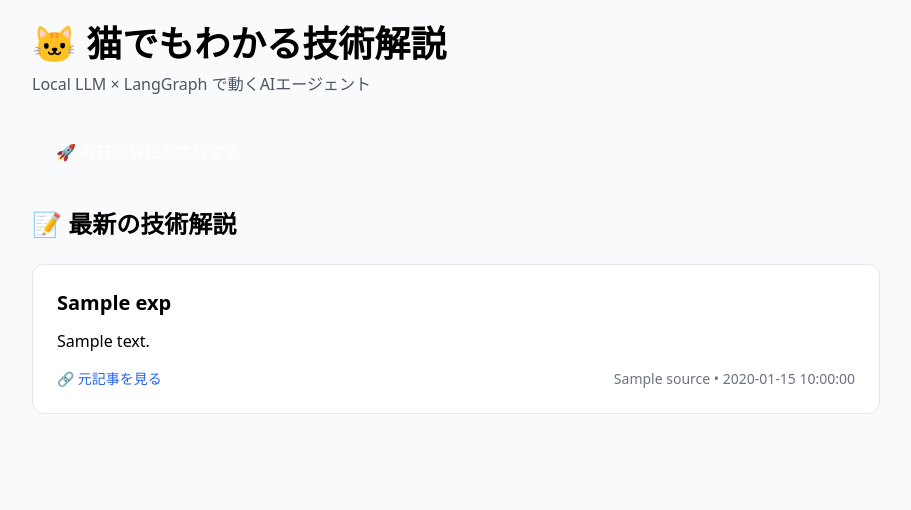
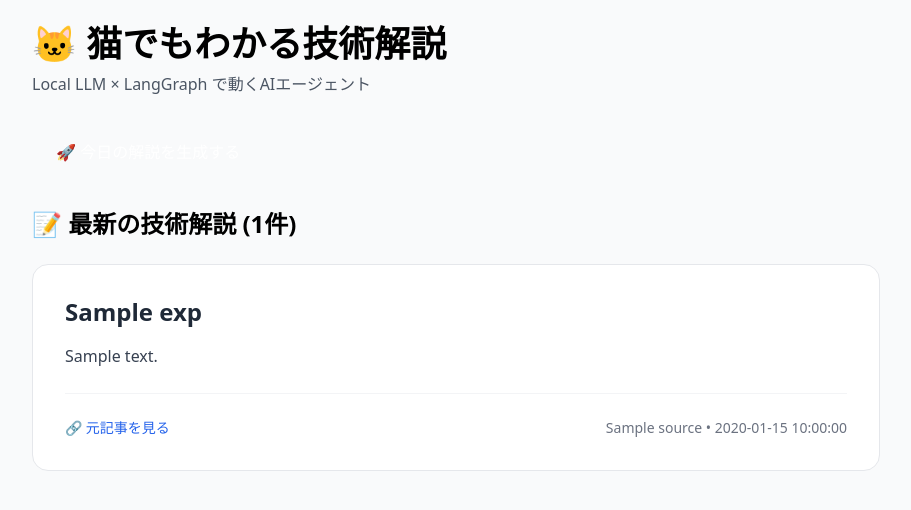
Before and after one commit to yutnagase/neko-tech-curator-agent, a FastAPI app: template src/api/templates/index.html in a window 1280 px wide. Shown: the top 510 px of the page, without its empty margins (184-1095 px from the left). Run offline with FastAPI, Linux system fonts and the light colour scheme; the template is opened without the code that fills it: most values are stand-ins (such as "Sample title", 1, 10 or a date in 2020); parts of the project's set-up code (start-up, migrations or seed data) failed here and were passed over.

Commit message:
fix: WebUIの記事、改行表示されるように修正

```diff
--- a/src/api/templates/index.html
+++ b/src/api/templates/index.html
@@ -1,21 +1,38 @@
 {% extends "base.html" %}
 
 {% block content %}
-<h2 class="text-2xl font-semibold mb-6">📝 最新の技術解説</h2>
+<h2 class="text-2xl font-semibold mb-6 flex items-center gap-2">
+    📝 最新の技術解説 ({{ count }}件)
+</h2>
 
-<div class="space-y-6">
+<div class="space-y-8">
     {% for exp in explanations %}
-    <div class="bg-white border border-gray-200 rounded-xl p-6 hover:shadow-md transition">
-        <h3 class="text-xl font-semibold mb-3">{{ exp.title }}</h3>
-        <div class="prose prose-orange max-w-none">
-            {{ exp.content | safe }}
+    <div class="bg-white border border-gray-200 rounded-2xl p-8 hover:shadow-lg transition-shadow">
+        <h3 class="text-2xl font-bold text-gray-800 mb-4 leading-tight">
+            {{ exp.title }}
+        </h3>
+
+        <div class="prose prose-orange max-w-none text-gray-700 leading-relaxed text-[17px]">
+            {{ exp.formatted_content | safe }}
         </div>
-        <div class="mt-4 flex items-center justify-between text-sm">
+
+        <div class="mt-6 pt-6 border-t border-gray-100 flex items-center justify-between text-sm">
             <a href="{{ exp.url }}" target="_blank"
-               class="text-blue-600 hover:underline">🔗 元記事を見る</a>
-            <span class="text-gray-500">{{ exp.source }} • {{ exp.date }}</span>
+               class="inline-flex items-center gap-2 text-blue-600 hover:text-blue-700 hover:underline">
+                🔗 元記事を見る
+            </a>
+            <div class="text-gray-500">
+                {{ exp.source }} • {{ exp.date }}
+            </div>
         </div>
     </div>
     {% endfor %}
 </div>
+
+{% if count == 0 %}
+<div class="text-center py-20 text-gray-500">
+    まだ解説がありません。<br>
+    「今日の解説を生成する」ボタンを押してみてください。
+</div>
+{% endif %}
 {% endblock %}
```
Also changed, not shown: src/api/routes.py (+23 -1 lines).
